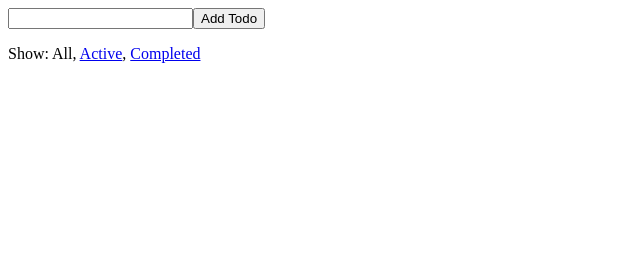
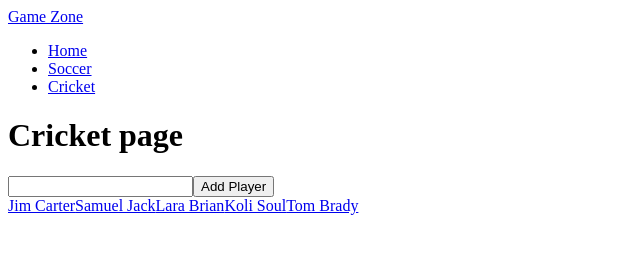
Before and after one commit to vallacodec/react-scaff, a React app: page /soccer in a window 1280 px wide. Shown: the whole page, without its empty margins (0-640 px from the left). Built offline with nearby package versions, Linux system fonts and the light colour scheme.

Commit message:
changes for sports team

```diff
--- /dev/null
+++ b/src/actions/cricket.js
@@ -0,0 +1,12 @@
+let playerCount = 0
+export const addPlayer = (playerName) => ({
+  type: 'ADD_PLAYER',
+  id: playerCount++,
+  playerName
+})
+
+export const removePlayer = (playerName) => ({
+  type: 'REMOVE_PLAYER',
+  id: playerCount--,
+  playerName
+})
--- a/src/actions/index.js
+++ /dev/null
@@ -1,16 +0,0 @@
-let nextTodoId = 0
-export const addTodo = (text) => ({
-  type: 'ADD_TODO',
-  id: nextTodoId++,
-  text
-})
-
-export const setVisibilityFilter = (filter) => ({
-  type: 'SET_VISIBILITY_FILTER',
-  filter
-})
-
-export const toggleTodo = (id) => ({
-  type: 'TOGGLE_TODO',
-  id
-})
--- a/src/components/App.js
+++ /dev/null
@@ -1,14 +0,0 @@
-import React from 'react'
-import Footer from './Footer'
-import AddTodo from '../containers/AddTodo'
-import VisibleTodoList from '../containers/VisibleTodoList'
-
-const App = () => (
-  <div>
-    <AddTodo />
-    <VisibleTodoList />
-    <Footer />
-  </div>
-)
-
-export default App
--- /dev/null
+++ b/src/components/Cricket.js
@@ -0,0 +1,107 @@
+import React, { Component } from 'react';
+import { connect, dispatch } from 'react-redux'
+import { addPlayer } from '../actions/cricket'
+import PropTypes from 'prop-types';
+
+class Cricket extends Component {
+  // Constructor is responsible for setting up props and setting initial stte
+   constructor(props){
+       // Pass props to the parent component
+       super(props);
+       // Set initial state
+       this.state = {
+           // State needed
+           cricketPlayers: []
+       };
+   }
+
+   componentDidMount(){
+       // Static data
+       const data = [
+           {
+               id: 1,
+               name: 'Jim Carter',
+               year: '2010',
+               offer: '$200,000'
+           },
+           {
+               id: 2,
+               name: 'Samuel Jack',
+               year: '2016',
+               offer: '$300,000'
+
+           },
+           {
+               id: 3,
+               name: 'Lara Brian',
+               year: '2016',
+               offer: '$200,000'
+           },
+           {
+               id: 4,
+               name: 'Koli Soul',
+               year: '2016',
+               offer: '$400,275'
+           },
+           {
+               id: 5,
+               name: 'Tom Brady',
+               year: '2017',
+               price: '$300,890'
+           }
+       ];
+       // Update state
+       this.setState({cricketPlayers: data});
+   }
+
+   handlePlayerAdd(e) {
+	event.preventDefault();
+	debugger;
+
+   }
+
+   render(){
+       const cricNode = this.state.cricketPlayers.map((player) => {
+           return (
+               <a
+                   href="#"
+                   className="list-group-item"
+                   key={player.id}>
+                   {player.name}
+               </a>
+           )
+       });
+	   let input
+       return (
+           <div>
+               <h1>Cricket page</h1>
+			    <div>
+				  <form onSubmit={e => {
+					e.preventDefault()
+					if (!input.value.trim()) {
+					  return
+					}
+
+				//	dispatch(addPlayer(input.value))
+					input.value = ''
+				  }}>
+					<input ref={cricNode => {
+					  input = cricNode
+					}} />
+					<button onClick={this.handlePlayerAdd.bind(this)}>
+					  Add Player
+					</button>
+				  </form>
+               </div>
+               <div className="list-group">
+                   {cricNode}
+               </div>
+           </div>
+       );
+   }
+}
+Cricket.contextTypes = {
+    store: PropTypes.object
+};
+
+export default connect()(Cricket)
--- a/src/components/Footer.js
+++ /dev/null
@@ -1,22 +0,0 @@
-import React from 'react'
-import FilterLink from '../containers/FilterLink'
-
-const Footer = () => (
-  <p>
-    Show:
-    {" "}
-    <FilterLink filter="SHOW_ALL">
-      All
-    </FilterLink>
-    {", "}
-    <FilterLink filter="SHOW_ACTIVE">
-      Active
-    </FilterLink>
-    {", "}
-    <FilterLink filter="SHOW_COMPLETED">
-      Completed
-    </FilterLink>
-  </p>
-)
-
-export default Footer
--- /dev/null
+++ b/src/components/Home.js
@@ -0,0 +1,9 @@
+import React, { Component } from 'react';
+
+class Home extends Component {
+    render(){
+        return (<h1>Home Page</h1>);
+    }
+}
+
+export default Home
--- a/src/components/Link.js
+++ /dev/null
@@ -1,27 +0,0 @@
-import React from 'react'
-import PropTypes from 'prop-types'
-
-const Link = ({ active, children, onClick }) => {
-  if (active) {
-    return <span>{children}</span>
-  }
-
-  return (
-    <a href="#"
-       onClick={e => {
-         e.preventDefault()
-         onClick()
-       }}
-    >
-      {children}
-    </a>
-  )
-}
-
-Link.propTypes = {
-  active: PropTypes.bool.isRequired,
-  children: PropTypes.node.isRequired,
-  onClick: PropTypes.func.isRequired
-}
-
-export default Link
--- /dev/null
+++ b/src/components/Main.js
@@ -0,0 +1,31 @@
+import React, {Component} from 'react';
+
+import {Link} from 'react-router';
+
+class Main extends Component {
+    render(){
+        return(
+            <div>
+                <nav className="navbar navbar-default">
+                    <div className="container-fluid">
+                        <div className="navbar-header">
+                            <a className="navbar-brand" href="#">Game Zone</a>
+                        </div>
+                        <div className="collapse navbar-collapse" id="bs-example-navbar-collapse-1">
+                            <ul className="nav navbar-nav">
+                                <li><Link to="/">Home</Link></li>
+                                <li><Link to="/soccer">Soccer</Link></li>
+                                <li><Link to="/cricket">Cricket</Link></li>
+                            </ul>
+                        </div>
+                    </div>
+                </nav>
+                <div className="container">
+                    {this.props.children}
+                </div>
+            </div>
+        );
+    }
+}
+
+export default Main
--- /dev/null
+++ b/src/components/Soccer.js
@@ -0,0 +1,77 @@
+import React, { Component } from 'react';
+
+class Soccer extends Component {
+  // Constructor is responsible for setting up props and setting initial stte
+   constructor(props){
+       // Pass props to the parent component
+       super(props);
+       // Set initial state
+       this.state = {
+           // State needed
+           soccerPlayers: []
+       };
+   }
+
+   componentDidMount(){
+       // Static data
+       const data = [
+           {
+               id: 1,
+               name: 'Ronaldo',
+               year: '2010',
+               offer: '$200,000'
+           },
+           {
+               id: 2,
+               name: 'Messi',
+               year: '2016',
+               offer: '$300,000'
+
+           },
+           {
+               id: 3,
+               name: 'Ronaldino',
+               year: '2016',
+               offer: '$200,000'
+           },
+           {
+               id: 4,
+               name: 'Koli Soul',
+               year: '2016',
+               offer: '$400,275'
+           },
+           {
+               id: 5,
+               name: 'Beckham',
+               year: '2017',
+               price: '$300,890'
+           }
+       ];
+       // Update state
+       this.setState({soccerPlayers: data});
+   }
+
+   render(){
+       // Map through cars and return linked cars
+       const soccerNode = this.state.soccerPlayers.map((soccerPlayer) => {
+           return (
+               <a
+                   href="#"
+                   className="list-group-item"
+                   key={soccerPlayer.id}>
+                   {soccerPlayer.name}
+               </a>
+           )
+       });
+       return (
+           <div>
+               <h1>Soccer page</h1>
+               <div className="list-group">
+                   {soccerNode}
+               </div>
+           </div>
+       );
+   }
+}
+
+export default Soccer
--- a/src/components/Todo.js
+++ /dev/null
@@ -1,21 +0,0 @@
-import React from 'react'
-import PropTypes from 'prop-types'
-
-const Todo = ({ onClick, completed, text }) => (
-  <li
-    onClick={onClick}
-    style={{
-      textDecoration: completed ? 'line-through' : 'none'
-    }}
-  >
-    {text}
-  </li>
-)
-
-Todo.propTypes = {
-  onClick: PropTypes.func.isRequired,
-  completed: PropTypes.bool.isRequired,
-  text: PropTypes.string.isRequired
-}
-
-export default Todo
--- a/src/components/TodoList.js
+++ /dev/null
@@ -1,26 +0,0 @@
-import React from 'react'
-import PropTypes from 'prop-types'
-import Todo from './Todo'
-
-const TodoList = ({ todos, onTodoClick }) => (
-  <ul>
-    {todos.map(todo =>
-      <Todo
-        key={todo.id}
-        {...todo}
-        onClick={() => onTodoClick(todo.id)}
-      />
-    )}
-  </ul>
-)
-
-TodoList.propTypes = {
-  todos: PropTypes.arrayOf(PropTypes.shape({
-    id: PropTypes.number.isRequired,
-    completed: PropTypes.bool.isRequired,
-    text: PropTypes.string.isRequired
-  }).isRequired).isRequired,
-  onTodoClick: PropTypes.func.isRequired
-}
-
-export default TodoList
--- a/src/index.js
+++ b/src/index.js
@@ -1,15 +1,30 @@
-import React from 'react'
-import { render } from 'react-dom'
+// ./src/index.jsx
+import React, { Component } from 'react';
+import { render } from 'react-dom';
+
+// Import routing components
+import {Router, Route, IndexRoute, browserHistory} from 'react-router';
 import { createStore } from 'redux'
 import { Provider } from 'react-redux'
-import App from './components/App'
+// Import custom components
+import Home from './components/Home'
+import Cricket from './components/Soccer'
+import Soccer from './components/Cricket'
+import Main from './components/Main'
 import reducer from './reducers'
+
 
 const store = createStore(reducer)
 
 render(
   <Provider store={store}>
-    <App />
-  </Provider>,
-  document.getElementById('root')
-)
+    <Router history={browserHistory}>
+     <Route component={Main}>
+        <Route path="/" component={Home}/>
+        <Route path="/soccer" component={Soccer}/>
+        <Route path="/cricket" component={Cricket}/>
+        </Route>
+    </Router>
+    </Provider>,
+    document.getElementById('root')
+);
--- a/src/reducers/index.js
+++ b/src/reducers/index.js
@@ -1,10 +1,9 @@
 import { combineReducers } from 'redux'
-import todos from './todos'
+import players from './player'
 import visibilityFilter from './visibilityFilter'
 
-const todoApp = combineReducers({
-  todos,
-  visibilityFilter
+const playerApp = combineReducers({
+  players
 })
 
-export default todoApp
+export default playerApp
--- /dev/null
+++ b/src/reducers/player.js
@@ -0,0 +1,27 @@
+const player = (state, action) => {
+  switch (action.type) {
+    case 'ADD_PLAYER':
+      return {
+        id: action.id,
+        text: action.playerName,
+        completed: false
+      }
+
+    default:
+      return state
+  }
+}
+
+const players = (state = [], action) => {
+  switch (action.type) {
+    case 'ADD_PLAYER':
+      return [
+        ...state,
+        player(undefined, action)
+      ]
+    default:
+      return state
+  }
+}
+
+export default players
--- a/src/reducers/todos.js
+++ /dev/null
@@ -1,39 +0,0 @@
-const todo = (state, action) => {
-  switch (action.type) {
-    case 'ADD_TODO':
-      return {
-        id: action.id,
-        text: action.text,
-        completed: false
-      }
-    case 'TOGGLE_TODO':
-      if (state.id !== action.id) {
-        return state
-      }
-
-      return {
-        ...state,
-        completed: !state.completed
-      }
-    default:
-      return state
-  }
-}
-
-const todos = (state = [], action) => {
-  switch (action.type) {
-    case 'ADD_TODO':
-      return [
-        ...state,
-        todo(undefined, action)
-      ]
-    case 'TOGGLE_TODO':
-      return state.map(t =>
-        todo(t, action)
-      )
-    default:
-      return state
-  }
-}
-
-export default todos
```
Also changed, not shown: index.html (+1 -0 lines), src/actions/index.spec.js (deleted, +0 -25 lines).
